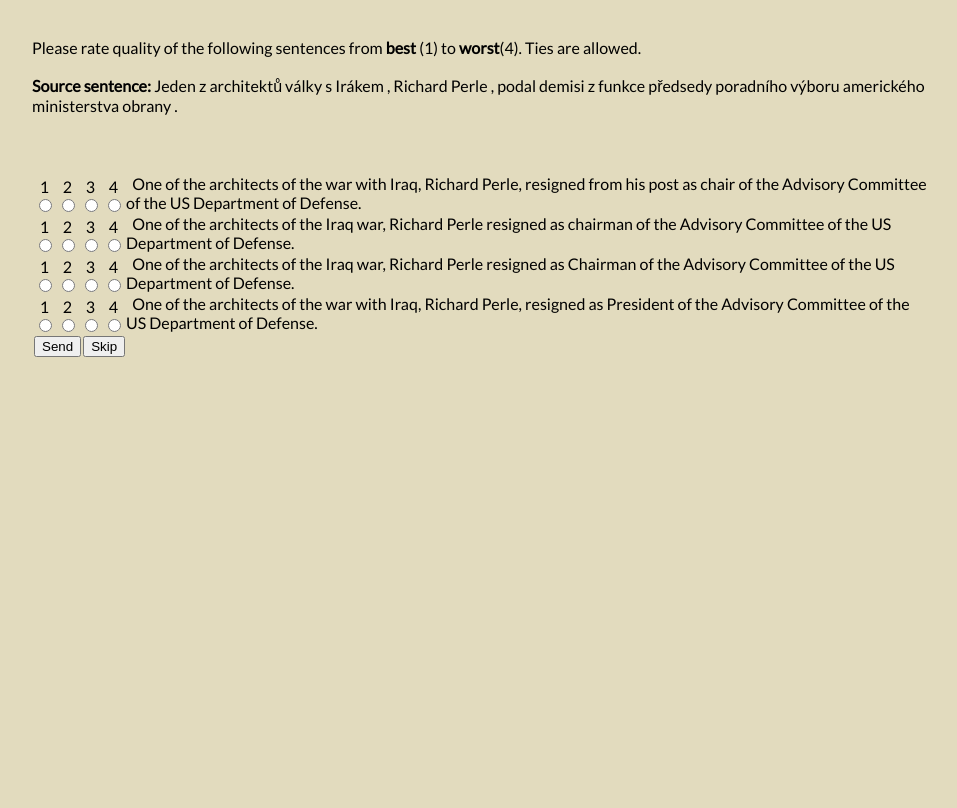
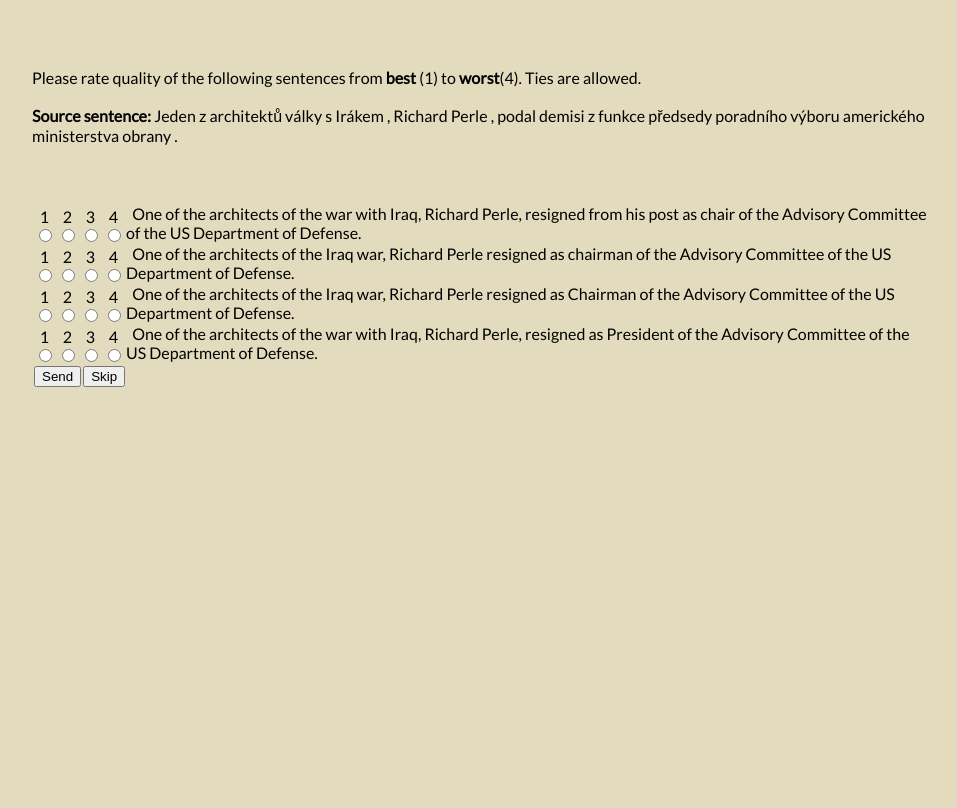
Before and after one commit to barancik/tmp, a PHP site: page / in a window 1280 px wide. Shown: the whole page, without its empty margins (158-1115 px from the left). Run offline with PHP 8.4, Linux system fonts and the light colour scheme; the visitor is signed in with stand-in values (Sample User, id 1).

Commit message:
remove css height

```diff
--- a/new.css
+++ b/new.css
@@ -10,10 +10,9 @@ body, html{
   display: block;
   position: absolute;
   margin: auto;
-  height: 800px;
   width: 900px;
   bottom: 0; left:0; right: 0; top:0;
-  padding: 0;
+  padding: 30;
 }
 
 h2 {
```
